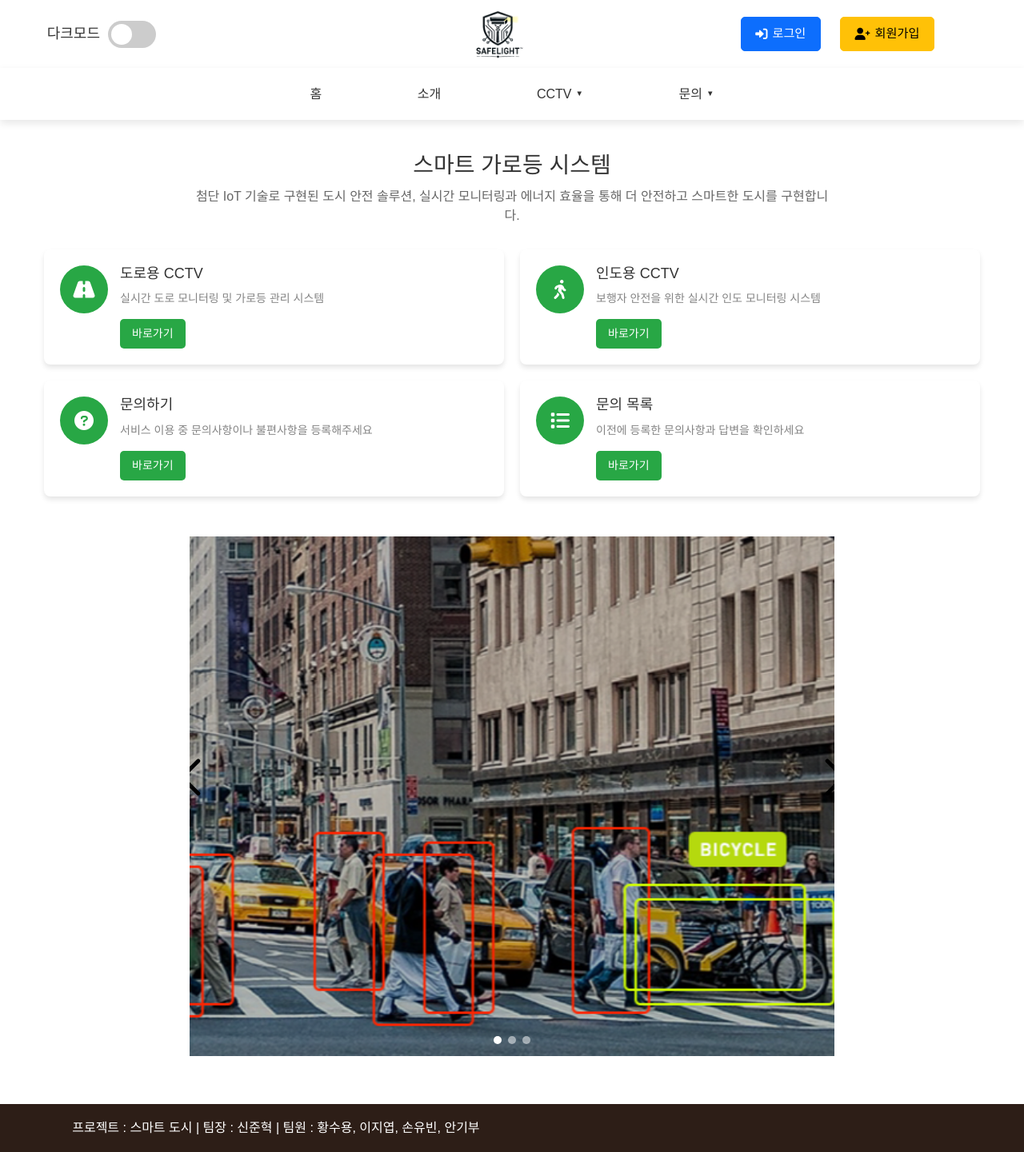
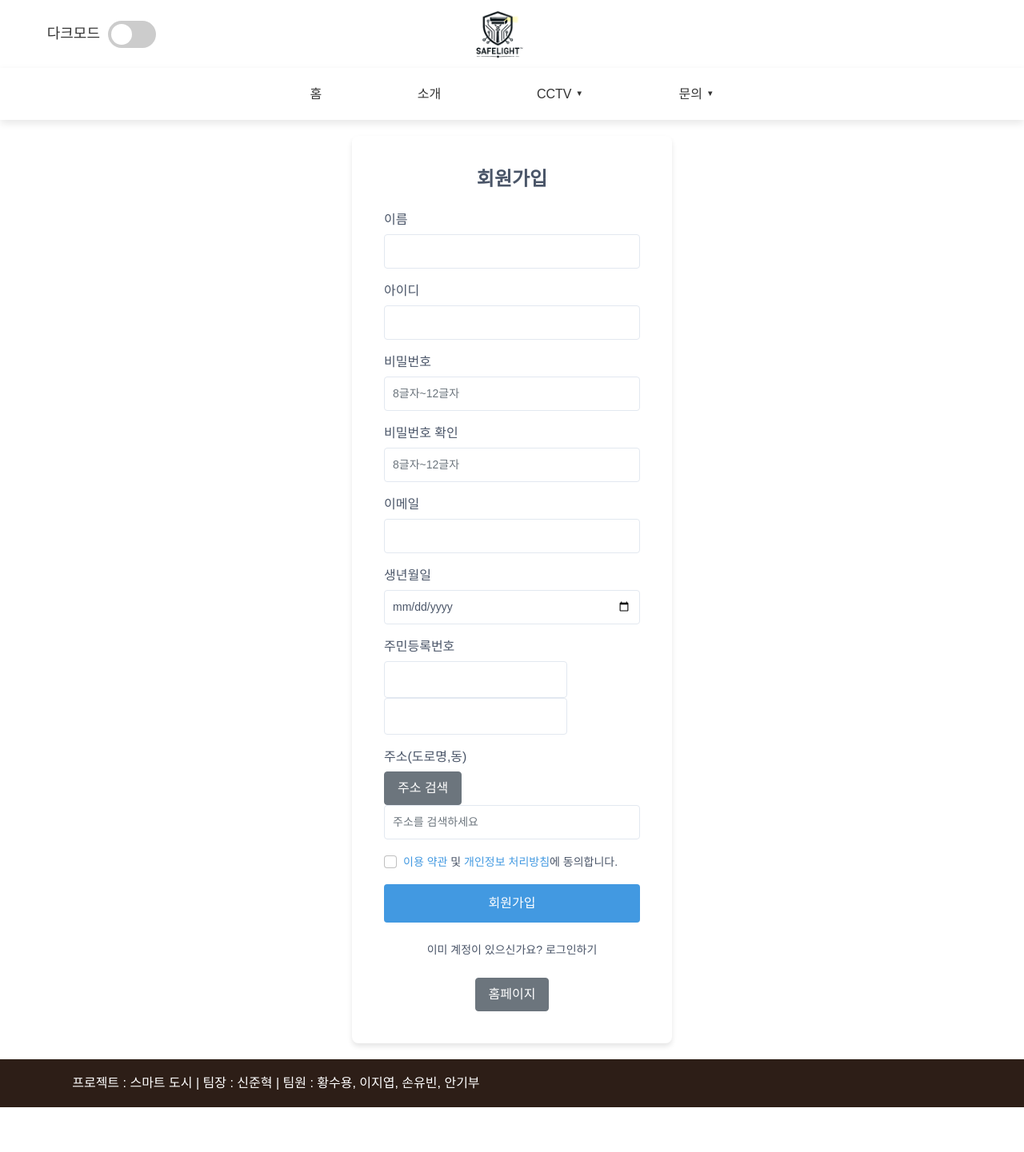
Before and after one commit to leewu08/smart_city, a Flask app: page /register in a window 1280 px wide. Shown: the whole page at 80% size. After the commit the page ends 1385 px from the top, so only its background shows below. Run offline with Flask 3, Linux system fonts and the light colour scheme; some libraries are stand-ins or nearby versions; some web fonts are replaced.

Commit message:
DB저장 확인

```diff
--- a/app.py
+++ b/app.py
@@ -7,10 +7,10 @@ from models import DBManager
 from markupsafe import Markup
 import json
 import re
-import threading
-import license_plate
-import cv2
-import motorcycle
+# import threading
+# import license_plate
+# import cv2
+# import motorcycle
 
 from api import handle_request  # api.py에서 handle_request 함수 불러오기
 ## sy branch
@@ -81,23 +81,12 @@ def handle_request():
 
         received_data = data_dict
         print(f"📩 변환된 데이터: {received_data}")  # 터미널에서 확인
+        manager.save_sensor_data(received_data)
 
         return jsonify(received_data)
 
     # GET 요청 시 현재 데이터를 반환
     return jsonify(received_data)
-
-#데이터베이스에 센서값 저장
-@app.route("/sensor", methods=["POST"])
-def receive_sensor_data():
-    sensor_data = request.get_json()  # JSON 데이터 받기
-    if not sensor_data:
-        return jsonify({"status": "error", "message": "No data received"}), 400
-
-    manager.save_sensor_data(sensor_data)
-    return jsonify({"status": "success", "message": "Sensor data processed"})  # 성공 메시지 반환
-
-
 
 
 ### 홈페이지
@@ -460,7 +449,7 @@ def search_account():
 
         if search_type == "id":
             userid = manager.get_user_id_by_name_regnumber(username, regnumber)
-            return render_template('search_account.html', userid=userid, search_type=search_type )
+            return render_template('public/search_account.html', userid=userid, search_type=search_type )
 
         elif search_type == "password":
             userid = request.form.get('userid')
@@ -470,8 +459,8 @@ def search_account():
             if password_data:
                 raw_password = password_data['password']  # 딕셔너리에서 비밀번호 값 가져오기
                 password = raw_password[:4] + '*' * (len(raw_password) - 4)  # 앞 4자리만 표시, 나머지는 '*'
-            return render_template('search_account.html', password = password, userid=userid, search_type=search_type)
-    return render_template('search_account.html')
+            return render_template('public/search_account.html', password = password, userid=userid, search_type=search_type)
+    return render_template('public/search_account.html')
 
 #계정찾기 이후 새비밀번호 업데이트
 @app.route('/index/search_account/edit_password/<userid>', methods=['GET','POST'])
@@ -546,54 +535,54 @@ def admin_sidewalk_motorcycle():
     adminid = session.get('admin_id')
     return render_template("admin/sidewalk_motorcycle.html", adminid=adminid)
 
-# YOLO 분석된 영상 스트리밍
-@app.route("/processed_video_feed")
-def processed_video_feed():
-    """YOLOv8로 감지된 영상 스트리밍"""
-    def generate():
-        while True:
-            with license_plate.lock:
-                if license_plate.frame is None:
-                    continue
-                img = license_plate.frame.copy()
+# # YOLO 분석된 영상 스트리밍
+# @app.route("/processed_video_feed")
+# def processed_video_feed():
+#     """YOLOv8로 감지된 영상 스트리밍"""
+#     def generate():
+#         while True:
+#             with license_plate.lock:
+#                 if license_plate.frame is None:
+#                     continue
+#                 img = license_plate.frame.copy()
 
-            results = license_plate.model(img)
-            for result in results:
-                boxes = result.boxes.xyxy.cpu().numpy()
-                for box in boxes:
-                    x1, y1, x2, y2 = map(int, box)
-                    cv2.rectangle(img, (x1, y1), (x2, y2), (0, 255, 0), 2)
+#             results = license_plate.model(img)
+#             for result in results:
+#                 boxes = result.boxes.xyxy.cpu().numpy()
+#                 for box in boxes:
+#                     x1, y1, x2, y2 = map(int, box)
+#                     cv2.rectangle(img, (x1, y1), (x2, y2), (0, 255, 0), 2)
 
-            _, jpeg = cv2.imencode('.jpg', img)
-            yield (b'--frame\r\n'
-                   b'Content-Type: image/jpeg\r\n\r\n' + jpeg.tobytes() + b'\r\n')
+#             _, jpeg = cv2.imencode('.jpg', img)
+#             yield (b'--frame\r\n'
+#                    b'Content-Type: image/jpeg\r\n\r\n' + jpeg.tobytes() + b'\r\n')
 
-    return Response(generate(), mimetype='multipart/x-mixed-replace; boundary=frame')
+#     return Response(generate(), mimetype='multipart/x-mixed-replace; boundary=frame')
 
-# OCR 결과 API
-@app.route("/ocr_result", methods=["GET"])
-def get_ocr_result():
-    """OCR 결과 반환 API"""
-    response_data = {"license_plate": license_plate.ocr_result, "alert_message": license_plate.alert_message}
+# # OCR 결과 API
+# @app.route("/ocr_result", methods=["GET"])
+# def get_ocr_result():
+#     """OCR 결과 반환 API"""
+#     response_data = {"license_plate": license_plate.ocr_result, "alert_message": license_plate.alert_message}
 
-    if license_plate.alert_message:  # 알람 메시지가 있을 때만 초기화
-        license_plate.alert_message = ""  # 메시지를 한 번만 표시하도록 초기화
+#     if license_plate.alert_message:  # 알람 메시지가 있을 때만 초기화
+#         license_plate.alert_message = ""  # 메시지를 한 번만 표시하도록 초기화
 
-    return jsonify(response_data)
+#     return jsonify(response_data)
 
 
-# ✅ ESP32-CAM에서 감지된 오토바이 영상 제공
-@app.route("/video_feed")
-def video_feed():
-    """ESP32-CAM 스트리밍"""
-    return Response(motorcycle.get_video_frame(), mimetype="multipart/x-mixed-replace; boundary=frame")
+# # ✅ ESP32-CAM에서 감지된 오토바이 영상 제공
+# @app.route("/video_feed")
+# def video_feed():
+#     """ESP32-CAM 스트리밍"""
+#     return Response(motorcycle.get_video_frame(), mimetype="multipart/x-mixed-replace; boundary=frame")
 
 
-# ✅ 오토바이 감지 상태 API
-@app.route("/alert_status", methods=["GET"])
-def alert_status():
-    """오토바이 감지 상태 반환"""
-    return jsonify(motorcycle.get_alert_status())
+# # ✅ 오토바이 감지 상태 API
+# @app.route("/alert_status", methods=["GET"])
+# def alert_status():
+#     """오토바이 감지 상태 반환"""
+#     return jsonify(motorcycle.get_alert_status())
 
 
 ##관리자 페이지에서 문의정보 보기
--- a/templates/public/register.html
+++ b/templates/public/register.html
@@ -1,6 +1,10 @@
 {% extends "base.html" %}
 
-{% block title %}스마트 도시 프로젝트{% endblock %}
+{% block title %}회원가입 페이지{% endblock %}
+
+{% block extra_css %}
+<link rel="stylesheet" href="{{ url_for('static', filename='css/register.css') }}">
+{% endblock %}
 
 {% block header %}
 <div class="toggle-container">
@@ -10,117 +14,94 @@
         <label for="dark-mode-toggle" class="toggle-label"></label>
     </div>
 </div>
-
 <div class="logo-container">
     <a href="{{ url_for('index') }}">
         <img src="{{ url_for('static', filename='images/logo.png') }}" alt="팀 로고" class="logo">
         <img src="{{ url_for('static', filename='images/logo_darkmode.png') }}" alt="팀 로고 다크모드" class="logo-dark">
     </a>
 </div>
-<div class="right-nav" style="margin-right: 80px;">
-    <a href="{{ url_for('login') }}" class="btn btn-primary me-2">
-        <i class="fas fa-sign-in-alt"></i> 로그인
-    </a>
-    <a href="{{ url_for('register') }}" class="btn btn-warning">
-        <i class="fas fa-user-plus"></i> 회원가입
-    </a>
+<div class="right-nav">
+    <!-- 회원가입 페이지이므로 로그인/회원가입 버튼 모두 제거 -->
 </div>
 {% endblock %}
 
 {% block content %}
-<main class="content-area">
-    <div class="intro-container">
-        <div class="slider-intro">
-            <h1>스마트 가로등 시스템</h1>
-            <p>첨단 IoT 기술로 구현된 도시 안전 솔루션, 실시간 모니터링과 에너지 효율을 통해 더 안전하고 스마트한 도시를 구현합니다.</p>
-        </div>
+<div class="sign-form-container">
+    <div class="signup-card">
+        <h2 class="text-center mb-4">회원가입</h2>
+        <form method="POST" action="{{ url_for('register')}}" onsubmit="handleSubmit(event)">
+            <div class="mb-3">
+                <label for="name" class="form-label">이름</label>
+                <input type="text" class="form-control" id="username" name="username" required>
             </div>
 
-    <!-- 바로가기 위젯 영역 - 로그인 상태와 관계없이 표시 -->
-    <div class="dashboard-widgets">
-        <div class="widget-row">
-            <div class="widget">
-                <div class="widget-icon">
-                    <i class="fas fa-road"></i>
-                </div>
-                <div class="widget-content">
-                    <h3>도로용 CCTV</h3>
-                    <p>실시간 도로 모니터링 및 가로등 관리 시스템</p>
-                    {% if 'user_id' in session %}
-                    <a href="{{ url_for('user_dashboard_road_cctv') }}" class="widget-link">바로가기</a>
-                    {% else %}
-                    <a href="#" class="widget-link login-required">바로가기</a>
-                    {% endif %}
-                </div>
+            <div class="mb-3">
+                <label for="userid" class="form-label">아이디</label>
+                <input type="text" class="form-control" id="userid" name="userid" required>
             </div>
 
-            <div class="widget">
-                <div class="widget-icon">
-                    <i class="fas fa-walking"></i>
+            <div class="mb-3">
+                <label for="password" class="form-label">비밀번호</label>
+                <input type="password" class="form-control" id="password" name="password" placeholder="8글자~12글자" minlength="8" maxlength="12" required>
+                <div id="passwordError" style="color: red; display: none;">비밀번호는 숫자 2개 이상과 특수문자 1개 이상을 포함해야 합니다.</div>
             </div>
-                <div class="widget-content">
-                    <h3>인도용 CCTV</h3>
-                    <p>보행자 안전을 위한 실시간 인도 모니터링 시스템</p>
-                    {% if 'user_id' in session %}
-                    <a href="{{ url_for('user_dashboard_sidewalk_cctv') }}" class="widget-link">바로가기</a>
-                    {% else %}
-                    <a href="#" class="widget-link login-required">바로가기</a>
-                    {% endif %}
+
+            <div class="mb-3">
+                <label for="confirm_password" class="form-label">비밀번호 확인</label>
+                <input type="password" class="form-control" id="confirm_password" name="confirm_password" placeholder="8글자~12글자" minlength="8" maxlength="12" required>
+                <div id="password_confirmError" style="color: red; display: none;">비밀번호와 일치하지 않습니다.</div>
+            </div>
+
+            <div class="mb-3">
+                <label for="email" class="form-label">이메일</label>
+                <input type="email" class="form-control" id="email" name="email" required>
+            </div>
+
+            <div class="mb-3">
+                <label for="birthday" class="form-label">생년월일</label>
+                <input type="date" class="form-control" id="birthday" name="birthday" required onchange="updateRegNumber()">
+                <div id="birthdayError" style="color: red; display: none;">18세 이상만 가입 가능합니다.</div>
+                <div id="dayError" style="color: red; display: none;">유효한 날짜가 아닙니다.</div>
+            </div>
+
+            <div class="mb-3">
+                <label for="regNumberInput2" class="form-label">주민등록번호</label>
+                <input type="text" id="regNumberInput" name="regNumberInput" minlength="6" readonly>
+                <input type="text" id="regNumberInput2" name="regNumberInput2" minlength="7" maxlength="7" required>
+                <div id="regNumberError" style="color: red; display: none;">유효한 주민등록번호가 아닙니다.</div>
+            </div>
+
+            <div class="mb-3">
+                <label for="address" class="form-label">주소(도로명,동)</label>
+                <button type="button" id="searchAddressBtn" class="btn btn-secondary" onclick="openAddressSearch()">주소 검색</button>
+                <input type="text" id="address" name="address" class="form-control" required placeholder="주소를 검색하세요" readonly>
+            </div>
+
+            <div class="mb-3 form-check">
+                <input type="checkbox" class="form-check-input" id="agree_terms" name="agree_terms" required>
+                <label class="form-check-label" for="agree_terms">
+                    <a class="terms_of_service" href="{{ url_for('terms_of_service') }}" target="_blank">이용 약관</a> 및
+                    <a class="privacy_policy" href="{{ url_for('privacy_policy') }}" target="_blank">개인정보 처리방침</a>에 동의합니다.
+                </label>
+            </div>
+
+            <input type="hidden" id="totalRegNumberField" name="total_regnumber">
+            <input type="hidden" id="genderField" name="gender">
+            <button type="submit" class="btn btn-primary w-100">회원가입</button>
+        </form>
+
+        <div class="text-center mt-4">
+            <a class="text_login" href="{{ url_for('login') }}">이미 계정이 있으신가요? 로그인하기</a>
+        </div>
+        <div class="text-center mt-4">
+            <a class="btn btn-secondary" href="{{ url_for('index') }}">홈페이지</a>
         </div>
     </div>
 </div>
+{% endblock %}
 
-        <div class="widget-row">
-            <div class="widget">
-                <div class="widget-icon">
-                    <i class="fas fa-question-circle"></i>
-                </div>
-                <div class="widget-content">
-                    <h3>문의하기</h3>
-                    <p>서비스 이용 중 문의사항이나 불편사항을 등록해주세요</p>
-                    {% if 'user_id' in session %}
-                    <a href="{{ url_for('user_dashboard_inquiries') }}" class="widget-link">바로가기</a>
-                    {% else %}
-                    <a href="#" class="widget-link login-required">바로가기</a>
-                    {% endif %}
-                </div>
-            </div>
-
-            <div class="widget">
-                <div class="widget-icon">
-                    <i class="fas fa-list"></i>
-                </div>
-                <div class="widget-content">
-                    <h3>문의 목록</h3>
-                    <p>이전에 등록한 문의사항과 답변을 확인하세요</p>
-                    {% if 'user_id' in session %}
-                    <a href="{{ url_for('user_dashboard_inquiries_view') }}" class="widget-link">바로가기</a>
-                    {% else %}
-                    <a href="#" class="widget-link login-required">바로가기</a>
-                    {% endif %}
-                </div>
-            </div>
-        </div>
-    </div>
-
-    <!-- 슬라이더 영역 (바로가기 위젯 아래에 배치) -->
-    <div class="swiper-container">
-        <div class="swiper-wrapper">
-            <div class="swiper-slide">
-                <img src="{{ url_for('static', filename='images/image1.png') }}" alt="이미지 1">
-            </div>
-            <div class="swiper-slide">
-                <img src="{{ url_for('static', filename='images/image2.png') }}" alt="이미지 2">
-            </div>
-            <div class="swiper-slide">
-                <img src="{{ url_for('static', filename='images/image3.png') }}" alt="이미지 3">
-            </div>
-        </div>
-        <!-- 네비게이션 버튼 -->
-        <div class="swiper-button-next"></div>
-        <div class="swiper-button-prev"></div>
-        <!-- 페이지네이션 -->
-        <div class="swiper-pagination"></div>
-    </div>
-</main>
+{% block extra_js %}
+<!-- 카카오 주소 검색 API 로드 -->
+<script src="https://ssl.daumcdn.net/dmaps/map_js_init/postcode.v2.js"></script>
+<script src="{{ url_for('static', filename='js/register.js') }}"></script>
 {% endblock %}
```
Also changed, not shown: models.py (+100 -0 lines), static/images/logo_darkmode.png (added). Lines whose indentation alone changed are shown as unchanged.
